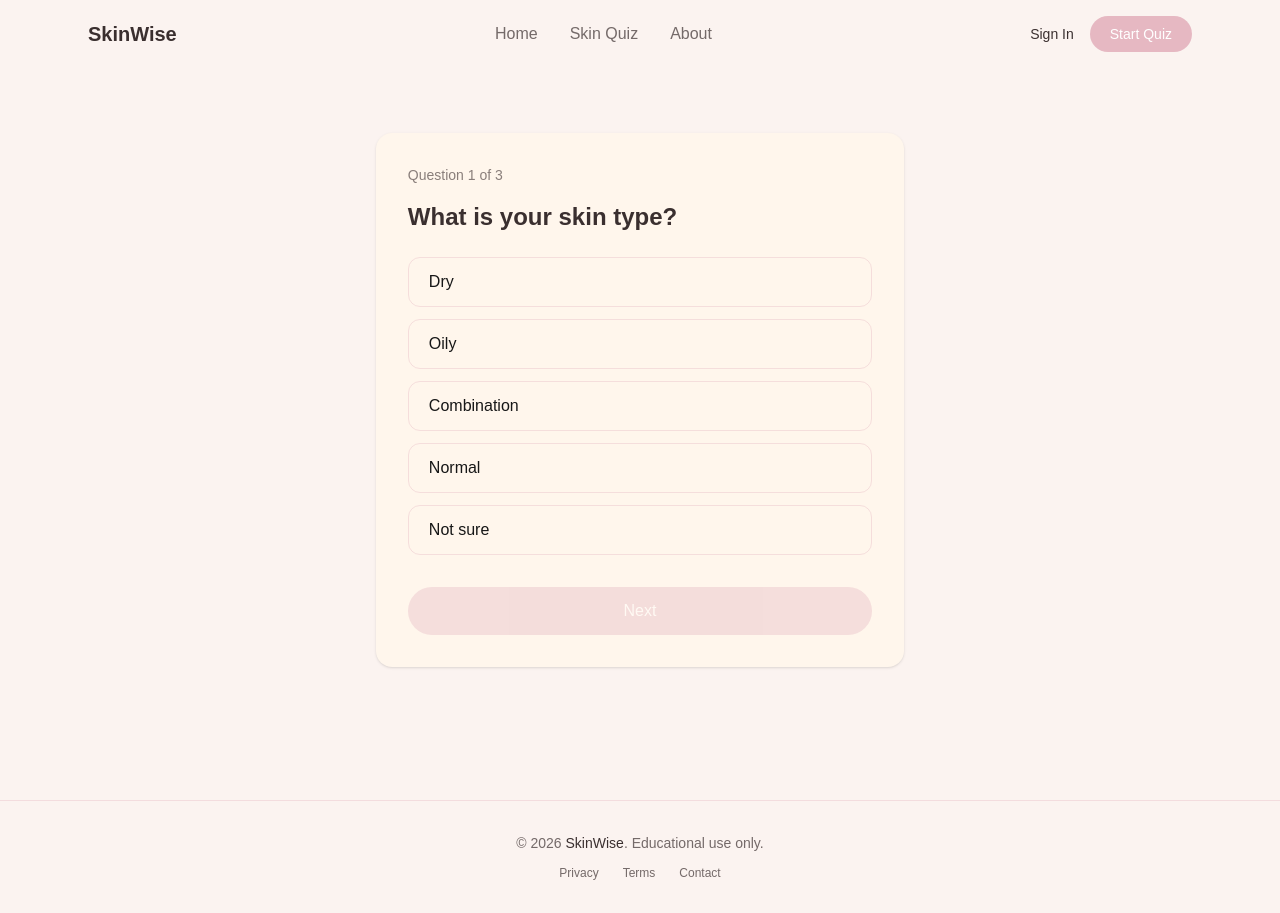
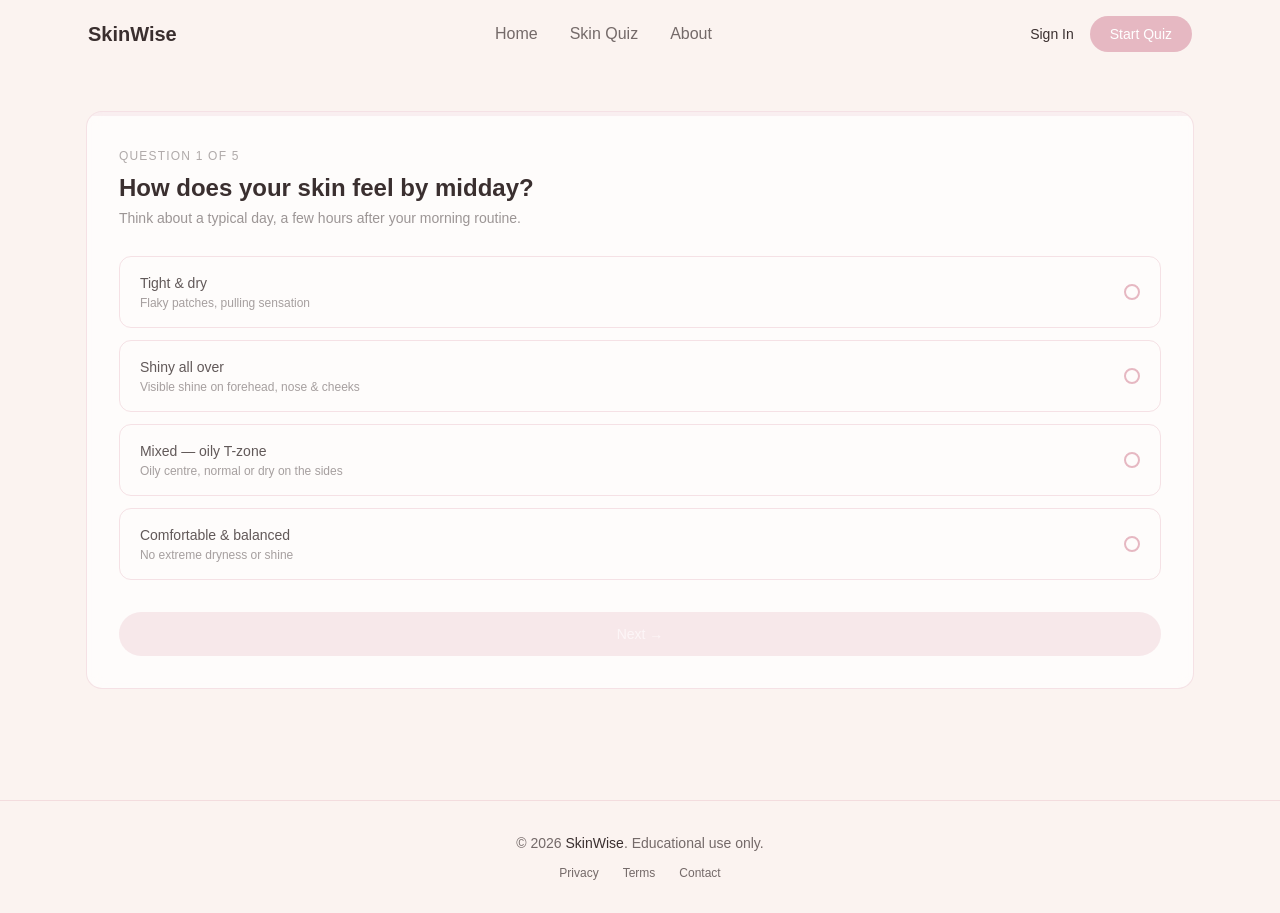
Before and after one commit to Shehnazdeep/SkinWise, a Next.js app: page /quiz in a window 1280 px wide. Built offline with nearby package versions, Linux system fonts and the light colour scheme.

Commit message:
Fixed some changes

```diff
--- a/components/SkinQuiz.tsx
+++ b/components/SkinQuiz.tsx
@@ -1,72 +1,204 @@
+// "use client";
+
+// import { useState } from "react";
+// import { skinQuizQuestions } from "@/data/skinQuizQuestions";
+
+// export default function SkinQuiz() {
+//     const questions = skinQuizQuestions;
+
+//     const [currentQuestion, setCurrentQuestion] = useState(0);
+//     const [answers, setAnswers] = useState<string[]>([]);
+
+//     const question = questions[currentQuestion];
+
+//     function handleAnswer(option: string) {
+//         const updatedAnswers = [...answers];
+//         updatedAnswers[currentQuestion] = option;
+//         setAnswers(updatedAnswers);
+//     }
+
+//     function nextQuestion() {
+//         if (currentQuestion < questions.length - 1) {
+//             setCurrentQuestion(currentQuestion + 1);
+//         } else {
+//             console.log("Quiz completed:", answers);
+//             // Later → redirect to results page
+//         }
+//     }
+
+//     return (
+//         <div className="max-w-xl mx-auto bg-[#FFF6EC] p-8 rounded-2xl shadow-sm">
+
+//             {/* Progress */}
+//             <p className="text-sm text-[#3A2F2F]/60 mb-4">
+//                 Question {currentQuestion + 1} of {questions.length}
+//             </p>
+
+//             {/* Question */}
+//             <h2 className="text-2xl font-semibold text-[#3A2F2F] mb-6">
+//                 {question.question}
+//             </h2>
+
+//             {/* Options */}
+//             <div className="space-y-3">
+//                 {question.options.map((option) => (
+//                     <button
+//                         key={option}
+//                         onClick={() => handleAnswer(option)}
+//                         className={`w-full text-left px-5 py-3 rounded-xl border transition
+//               ${answers[currentQuestion] === option
+//                                 ? "border-[#B5838D] bg-[#E6B8C2]/40"
+//                                 : "border-[#E6B8C2]/40 hover:bg-[#FBF3F0]"
+//                             }`}
+//                     >
+//                         {option}
+//                     </button>
+//                 ))}
+//             </div>
+
+//             {/* Next Button */}
+//             <button
+//                 onClick={nextQuestion}
+//                 disabled={!answers[currentQuestion]}
+//                 className="mt-8 w-full py-3 rounded-full text-white font-medium
+//           bg-[#E6B8C2] hover:bg-[#B5838D] transition disabled:opacity-40"
+//             >
+//                 {currentQuestion === questions.length - 1
+//                     ? "See My Routine"
+//                     : "Next"}
+//             </button>
+//         </div>
+//     );
+// }
+
 "use client";
 
 import { useState } from "react";
+import { useRouter } from "next/navigation";
 import { skinQuizQuestions } from "@/data/skinQuizQuestions";
 
 export default function SkinQuiz() {
     const questions = skinQuizQuestions;
+    const router = useRouter();
 
     const [currentQuestion, setCurrentQuestion] = useState(0);
-    const [answers, setAnswers] = useState<string[]>([]);
+    const [answers, setAnswers] = useState<Record<string, string>>({});
 
     const question = questions[currentQuestion];
+    const selectedValue = answers[question.id];
+    const progress = (currentQuestion / questions.length) * 100;
+    const isLast = currentQuestion === questions.length - 1;
 
-    function handleAnswer(option: string) {
-        const updatedAnswers = [...answers];
-        updatedAnswers[currentQuestion] = option;
-        setAnswers(updatedAnswers);
+    function handleSelect(value: string) {
+        setAnswers((prev) => ({ ...prev, [question.id]: value }));
     }
 
-    function nextQuestion() {
-        if (currentQuestion < questions.length - 1) {
-            setCurrentQuestion(currentQuestion + 1);
+    function handleNext() {
+        if (!selectedValue) return;
+        if (isLast) {
+            const params = new URLSearchParams(answers).toString();
+            router.push(`/results?${params}`);
         } else {
-            console.log("Quiz completed:", answers);
-            // Later → redirect to results page
+            setCurrentQuestion((q) => q + 1);
         }
     }
 
+    function handleBack() {
+        if (currentQuestion > 0) setCurrentQuestion((q) => q - 1);
+    }
+
     return (
-        <div className="max-w-xl mx-auto bg-[#FFF6EC] p-8 rounded-2xl shadow-sm">
+        <div className="bg-white/70 backdrop-blur-sm rounded-2xl border border-[#E6B8C2]/40 overflow-hidden">
 
-            {/* Progress */}
-            <p className="text-sm text-[#3A2F2F]/60 mb-4">
+            {/* Progress bar */}
+            <div className="h-1 bg-[#E6B8C2]/20">
+                <div
+                    className="h-1 bg-[#E6B8C2] transition-all duration-500"
+                    style={{ width: `${progress}%` }}
+                />
+            </div>
+
+            <div className="p-8">
+
+                {/* Step counter */}
+                <p className="text-xs text-[#3A2F2F]/40 tracking-widest uppercase mb-2">
                     Question {currentQuestion + 1} of {questions.length}
                 </p>
 
                 {/* Question */}
-            <h2 className="text-2xl font-semibold text-[#3A2F2F] mb-6">
+                <h2 className="text-2xl font-semibold text-[#3A2F2F] mb-1">
                     {question.question}
                 </h2>
+                {question.subtext && (
+                    <p className="text-sm text-[#3A2F2F]/50 mb-7">{question.subtext}</p>
+                )}
 
                 {/* Options */}
-            <div className="space-y-3">
-                {question.options.map((option) => (
+                <div className="space-y-3 mb-8">
+                    {question.options.map((option) => {
+                        const isSelected = selectedValue === option.value;
+                        return (
                             <button
-                        key={option}
-                        onClick={() => handleAnswer(option)}
-                        className={`w-full text-left px-5 py-3 rounded-xl border transition
-              ${answers[currentQuestion] === option
-                                ? "border-[#B5838D] bg-[#E6B8C2]/40"
-                                : "border-[#E6B8C2]/40 hover:bg-[#FBF3F0]"
+                                key={option.value}
+                                onClick={() => handleSelect(option.value)}
+                                className={`w-full text-left px-5 py-4 rounded-xl border transition-all duration-150
+                  ${isSelected
+                                        ? "border-[#B5838D] bg-[#E6B8C2]/20 shadow-sm"
+                                        : "border-[#E6B8C2]/40 hover:border-[#E6B8C2] hover:bg-[#FBF3F0]"
                                     }`}
                             >
-                        {option}
-                    </button>
-                ))}
+                                <div className="flex items-center justify-between gap-4">
+                                    <div>
+                                        <p className={`font-medium text-sm ${isSelected ? "text-[#3A2F2F]" : "text-[#3A2F2F]/80"}`}>
+                                            {option.label}
+                                        </p>
+                                        {option.description && (
+                                            <p className="text-xs text-[#3A2F2F]/45 mt-0.5">
+                                                {option.description}
+                                            </p>
+                                        )}
                                     </div>
 
-            {/* Next Button */}
+                                    {/* Radio indicator */}
+                                    <span
+                                        className={`w-4 h-4 rounded-full border-2 flex-shrink-0 transition-all
+                      ${isSelected
+                                                ? "border-[#B5838D] bg-[#B5838D]"
+                                                : "border-[#E6B8C2]"
+                                            }`}
+                                    />
+                                </div>
+                            </button>
+                        );
+                    })}
+                </div>
+
+                {/* Navigation */}
+                <div className="flex items-center gap-3">
+                    {currentQuestion > 0 && (
                         <button
-                onClick={nextQuestion}
-                disabled={!answers[currentQuestion]}
-                className="mt-8 w-full py-3 rounded-full text-white font-medium
-          bg-[#E6B8C2] hover:bg-[#B5838D] transition disabled:opacity-40"
+                            onClick={handleBack}
+                            className="px-5 py-3 rounded-full text-sm text-[#3A2F2F]/60
+                hover:text-[#3A2F2F] hover:bg-[#FBF3F0] transition border border-transparent
+                hover:border-[#E6B8C2]/40"
                         >
-                {currentQuestion === questions.length - 1
-                    ? "See My Routine"
-                    : "Next"}
+                            ← Back
                         </button>
+                    )}
+                    <button
+                        onClick={handleNext}
+                        disabled={!selectedValue}
+                        className={`flex-1 py-3 rounded-full text-sm font-medium transition
+              ${selectedValue
+                                ? "bg-[#E6B8C2] hover:bg-[#B5838D] text-white shadow-sm cursor-pointer"
+                                : "bg-[#E6B8C2]/30 text-white/60 cursor-not-allowed"
+                            }`}
+                    >
+                        {isLast ? "See my routine →" : "Next →"}
+                    </button>
+                </div>
+
+            </div>
         </div>
     );
 }
--- a/data/skinQuizQuestions.ts
+++ b/data/skinQuizQuestions.ts
@@ -1,17 +1,88 @@
-export const skinQuizQuestions = [
+// export const skinQuizQuestions = [
+//     {
+//         id: 1,
+//         question: "What is your skin type?",
+//         options: ["Dry", "Oily", "Combination", "Normal", "Not sure"],
+//     },
+//     {
+//         id: 2,
+//         question: "What are your main skin concerns?",
+//         options: ["Acne", "Dark spots", "Dryness", "Sensitivity", "Aging"],
+//     },
+//     {
+//         id: 3,
+//         question: "How sensitive is your skin?",
+//         options: ["Very sensitive", "Somewhat sensitive", "Not sensitive"],
+//     },
+// ];
+//
+export type Question = {
+    id: string;
+    question: string;
+    subtext?: string;
+    options: {
+        label: string;
+        value: string;
+        description?: string;
+    }[];
+};
+
+export const skinQuizQuestions: Question[] = [
     {
-        id: 1,
-        question: "What is your skin type?",
-        options: ["Dry", "Oily", "Combination", "Normal", "Not sure"],
+        id: "skin_type",
+        question: "How does your skin feel by midday?",
+        subtext: "Think about a typical day, a few hours after your morning routine.",
+        options: [
+            { label: "Tight & dry", value: "dry", description: "Flaky patches, pulling sensation" },
+            { label: "Shiny all over", value: "oily", description: "Visible shine on forehead, nose & cheeks" },
+            { label: "Mixed — oily T-zone", value: "combination", description: "Oily centre, normal or dry on the sides" },
+            { label: "Comfortable & balanced", value: "normal", description: "No extreme dryness or shine" },
+        ],
     },
     {
-        id: 2,
-        question: "What are your main skin concerns?",
-        options: ["Acne", "Dark spots", "Dryness", "Sensitivity", "Aging"],
+        id: "concerns",
+        question: "Which concerns bother you most?",
+        subtext: "Select the one that feels most urgent right now.",
+        options: [
+            { label: "Acne & breakouts", value: "acne", description: "Blackheads, whiteheads, or cysts" },
+            { label: "Dryness & dehydration", value: "dryness", description: "Flaking, dullness, or tightness" },
+            { label: "Oiliness", value: "oiliness", description: "Excess sebum and enlarged pores" },
+            { label: "Aging & wrinkles", value: "aging", description: "Fine lines and loss of firmness" },
+            { label: "Hyperpigmentation", value: "pigmentation", description: "Dark spots or uneven skin tone" },
+            { label: "Sensitivity & redness", value: "sensitivity", description: "Reactive, easily irritated skin" },
+        ],
     },
     {
-        id: 3,
-        question: "How sensitive is your skin?",
-        options: ["Very sensitive", "Somewhat sensitive", "Not sensitive"],
+        id: "sensitivity",
+        question: "How does your skin react to new products?",
+        subtext: "This helps us suggest gentler or stronger actives.",
+        options: [
+            { label: "Very reactive", value: "very_sensitive", description: "Burns, itches, or breaks out easily" },
+            { label: "Somewhat sensitive", value: "sensitive", description: "Occasional mild reactions" },
+            { label: "Usually tolerates well", value: "normal_sensitivity", description: "Rarely reacts to new products" },
+            { label: "Very resilient", value: "resilient", description: "Can handle strong actives with no issue" },
+        ],
+    },
+    {
+        id: "routine",
+        question: "What does your current routine look like?",
+        subtext: "Be honest — there's no wrong answer here.",
+        options: [
+            { label: "No routine", value: "none", description: "I just use water, or whatever's around" },
+            { label: "Basics only", value: "basic", description: "Cleanser and maybe a moisturiser" },
+            { label: "A few steps", value: "moderate", description: "Cleanser, toner, serum, moisturiser" },
+            { label: "Full routine", value: "full", description: "Multiple actives, SPF, eye cream, etc." },
+        ],
+    },
+    {
+        id: "lifestyle",
+        question: "How would you describe your lifestyle?",
+        subtext: "Your environment shapes your skin as much as genetics.",
+        options: [
+            { label: "Urban & busy", value: "urban", description: "High pollution, stress, minimal sleep" },
+            { label: "Active & outdoors", value: "active", description: "Lots of sun exposure, sport, sweat" },
+            { label: "Desk-bound", value: "desk", description: "Dry air, screen time, irregular sleep" },
+            { label: "Relaxed & balanced", value: "balanced", description: "Good sleep, nutrition, low stress" },
+        ],
     },
 ];
```
Lines whose indentation alone changed are shown as unchanged.
